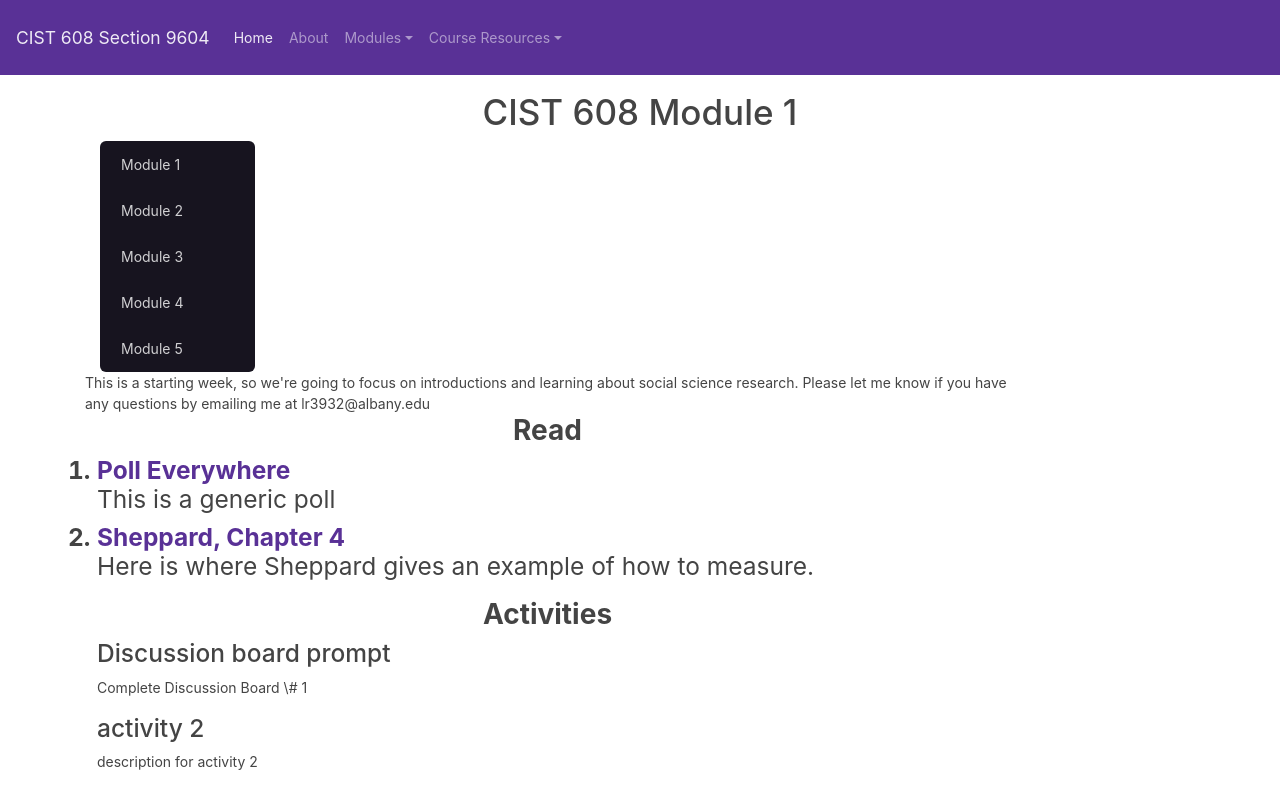
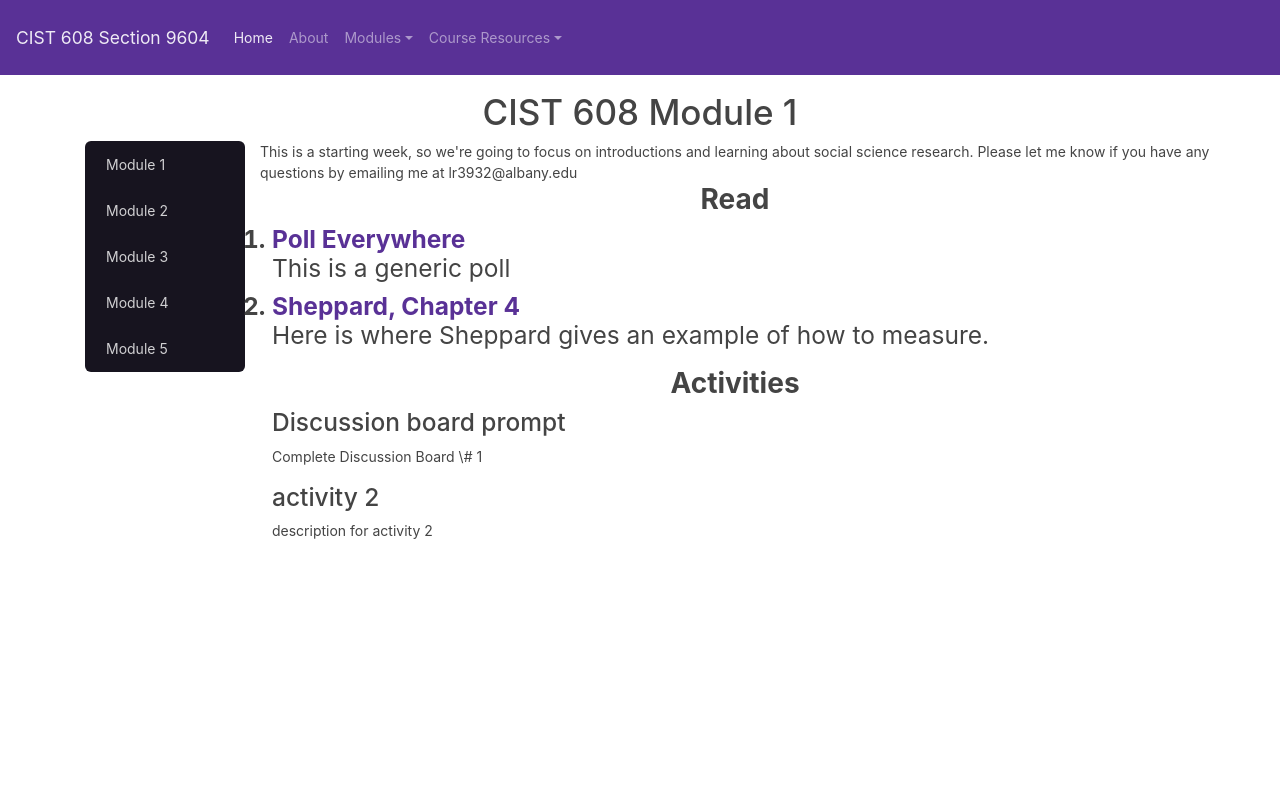
Before and after one commit to loganrath/libwtf, a Jekyll site: the page built from cist608/module-01.md, in a window 1280 px wide. Shown: the top 809 px of the page. Built offline with Jekyll 4.4.1, drawn with Linux system fonts in a browser that asks for light colours; nearby versions of some CDN libraries.

Commit message:
Update yamlmodule.html

```diff
--- a/_layouts/yamlmodule.html
+++ b/_layouts/yamlmodule.html
@@ -43,8 +43,8 @@
 <header class="container">
 <h1 style="text-align: center;">{{ page. title}}</h1>
 </header>
-
-<div id="content-wrapper" class="container">
+<div class="container">
+  <div class="row">
   <div class="col-12 col-sm-4 col-md-3 col-lg-2">
     <ul class="list-group">
       <li class="list-group-item">Module 1</li>
@@ -77,5 +77,6 @@
   </div>
 </div>
 </div>
+</div>
 </body>
 </html>
```
